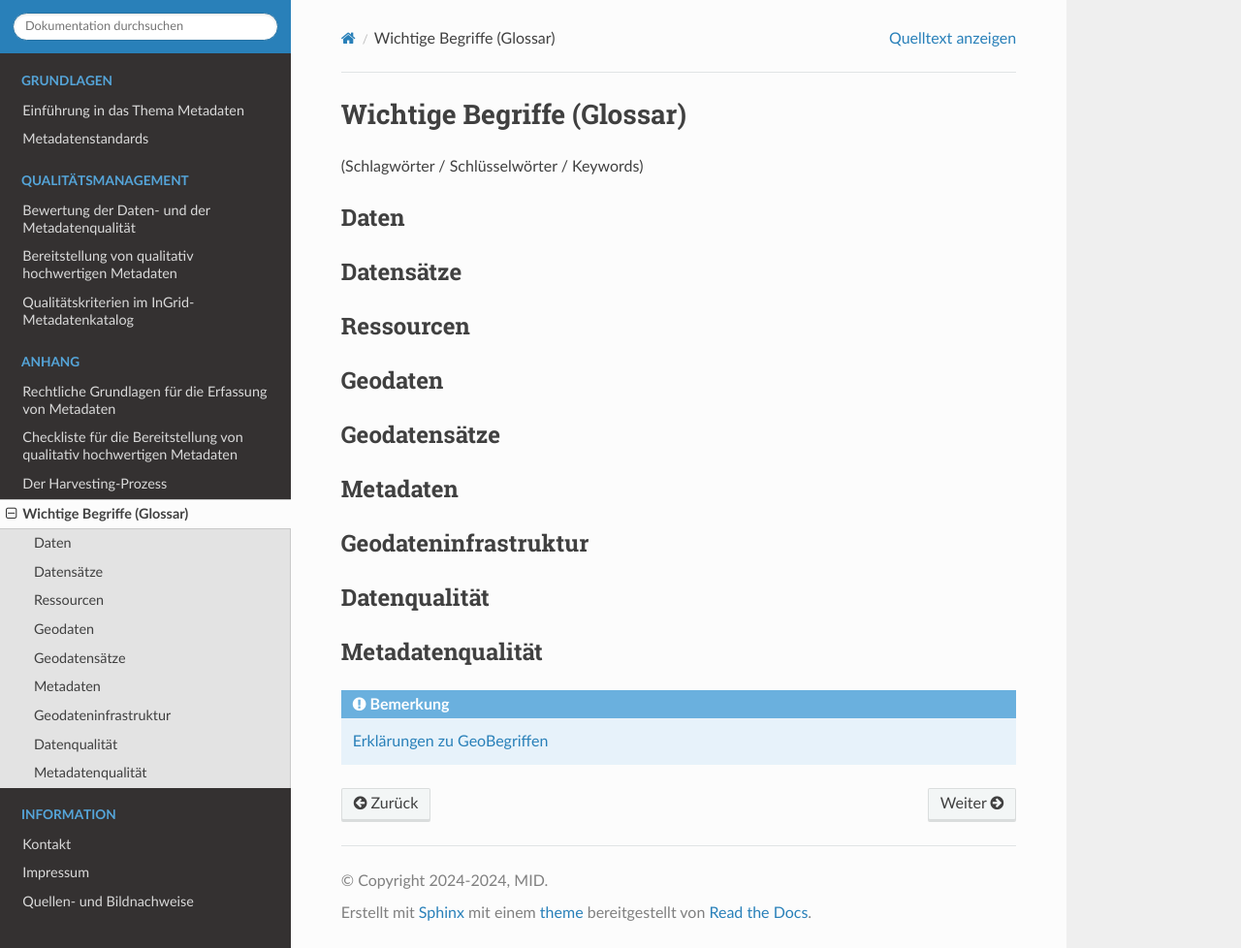
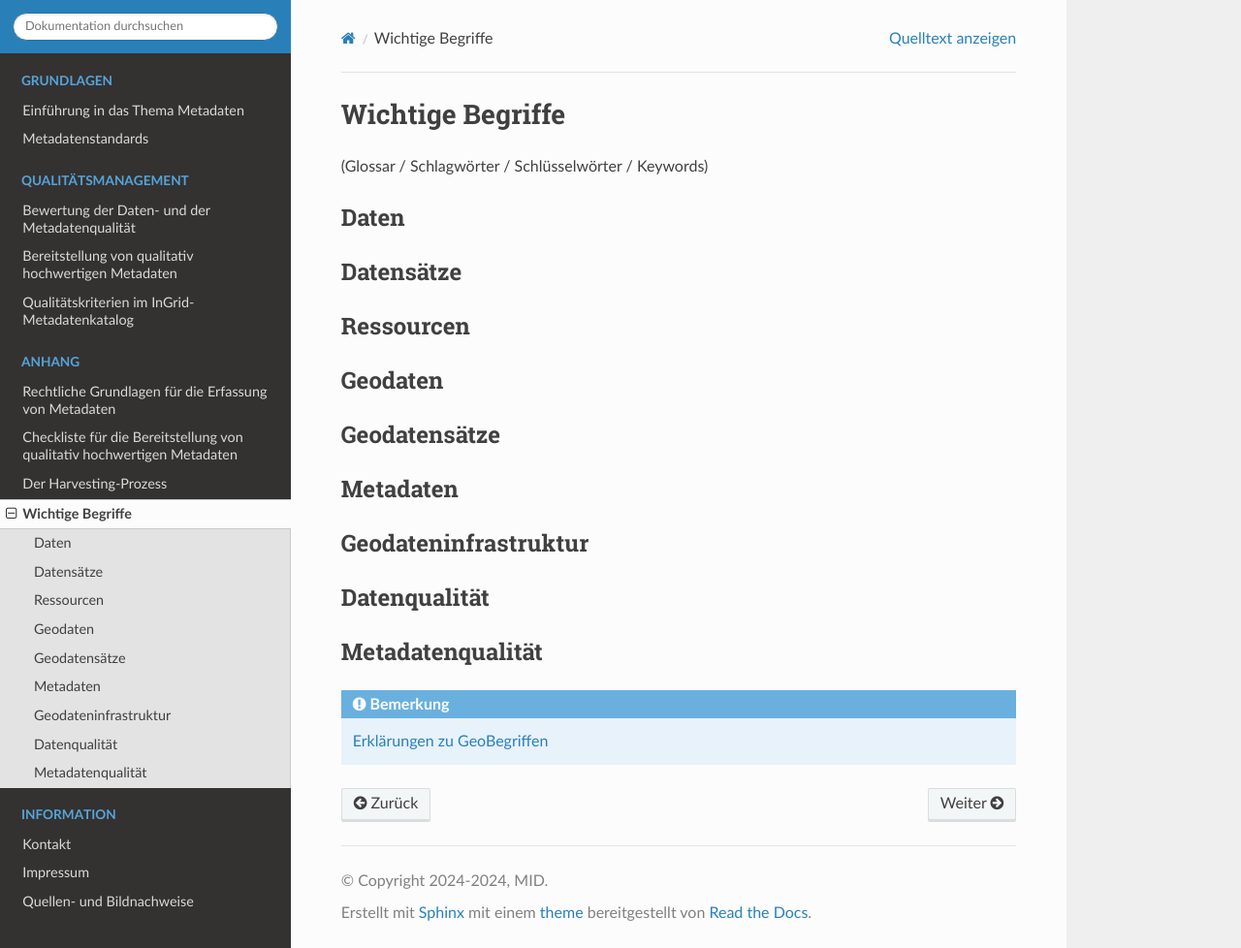
Before and after one commit to tomiwo/ingrid-mdk-st-high-quality-metadata, a Sphinx documentation site: the page built from docs/anhang/wichtige-begriffe.rst, in a window 1280 px wide and 978 px high. Shown: the whole window at 97% size. Built offline with Sphinx 7.4.7 and the Read the Docs theme 3.1.0, drawn with Linux system fonts in a browser that asks for light colours.

Commit message:
Update wichtige-begriffe.rst

```diff
--- a/docs/anhang/wichtige-begriffe.rst
+++ b/docs/anhang/wichtige-begriffe.rst
@@ -1,8 +1,8 @@
 
-Wichtige Begriffe (Glossar)
-===========================
+Wichtige Begriffe
+==================
 
-(Schlagwörter / Schlüsselwörter / Keywords)
+(Glossar / Schlagwörter / Schlüsselwörter / Keywords)
 
 
 Daten
```
